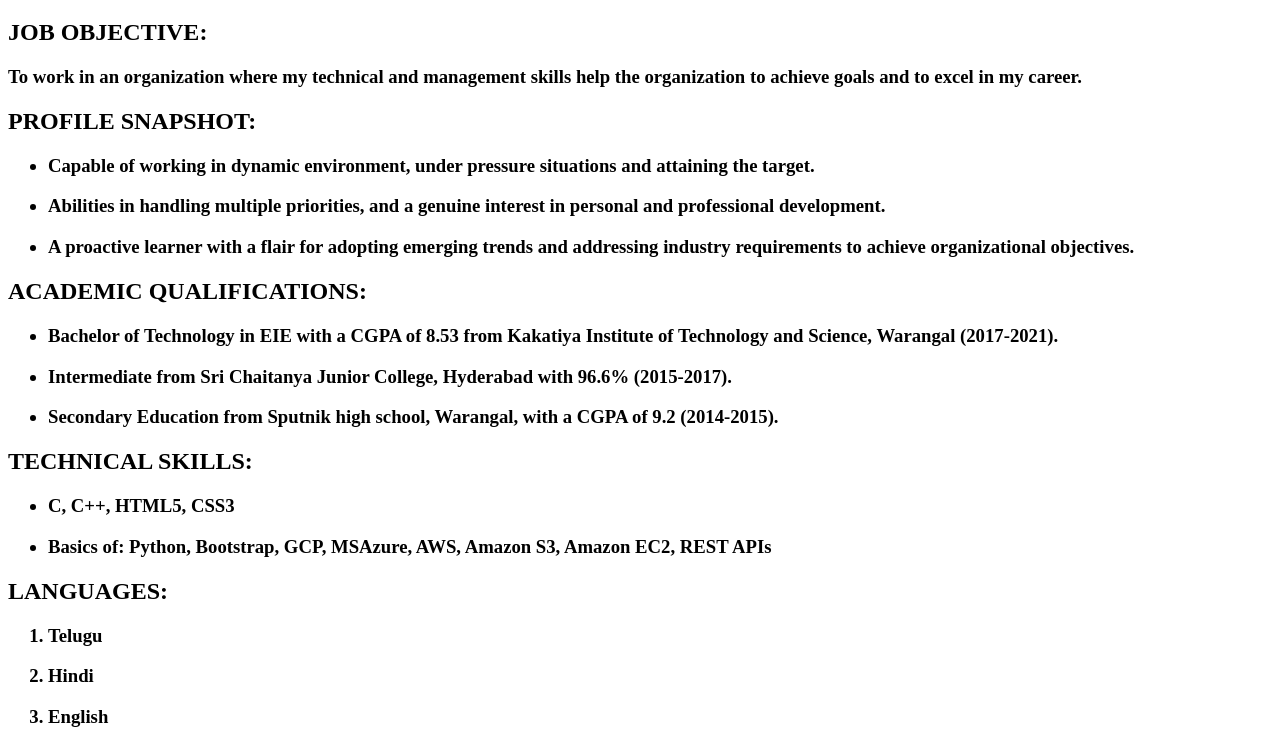
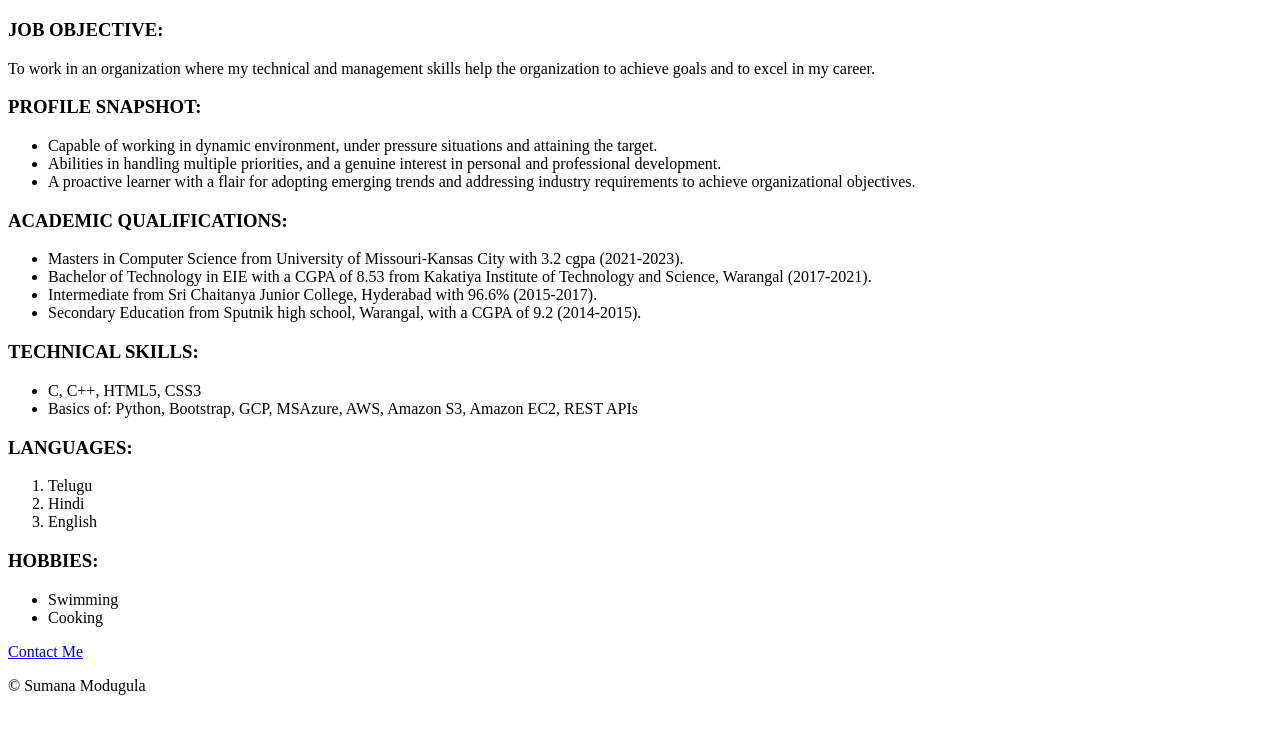
Before and after one commit to modugulasumana/resume, a plain HTML site: page index.html in a window 1280 px wide. Shown: the part 61-800 px from the top of the page. Drawn offline with Linux system fonts and the light colour scheme.

Commit message:
Update index.html

```diff
--- a/index.html
+++ b/index.html
@@ -7,45 +7,45 @@
 <body>
     <h1>RESUME</h1>
     </hr >
-    <h2>JOB OBJECTIVE:</h2>
-    <h3>To work in an organization where my technical and management skills help the organization
-        to achieve goals and to excel in my career.</h3>
-    <h2>PROFILE SNAPSHOT:</h2>
+    <h3>JOB OBJECTIVE:</h3>
+    To work in an organization where my technical and management skills help the organization
+        to achieve goals and to excel in my career.
+    <h3>PROFILE SNAPSHOT:</h3>
     <ul>
-        <h3><li>Capable of working in dynamic environment, under pressure situations and attaining the target.</li></h3>
-        <h3><li> Abilities in handling multiple priorities, and a genuine interest in personal and
-        professional development.</li></h3>
-        <h3><li>A proactive learner with a flair for adopting emerging trends and addressing industry requirements to achieve organizational objectives.</li></h3>
+        <li>Capable of working in dynamic environment, under pressure situations and attaining the target.</li>
+        <li> Abilities in handling multiple priorities, and a genuine interest in personal and
+        professional development.</li>
+        <li>A proactive learner with a flair for adopting emerging trends and addressing industry requirements to achieve organizational objectives.</li>
     </ul>
-    <h2>ACADEMIC QUALIFICATIONS:</h2>
+    <h3>ACADEMIC QUALIFICATIONS:</h3>
     <ul>
-        <h3><li> Bachelor of Technology in EIE with a CGPA of 8.53 from
-        Kakatiya Institute of Technology and Science, Warangal (2017-2021).</li></h3>
-        <h3><li>Intermediate from Sri Chaitanya Junior College, Hyderabad with 96.6% (2015-2017).</li></h3>
-        <h3><li>Secondary Education from Sputnik high school, Warangal, with a CGPA of 9.2
-        (2014-2015).</li></h3>
+        <li>Masters in Computer Science from University of Missouri-Kansas City with 3.2 cgpa (2021-2023).</li>
+        <li> Bachelor of Technology in EIE with a CGPA of 8.53 from
+        Kakatiya Institute of Technology and Science, Warangal (2017-2021).</li>
+        <li>Intermediate from Sri Chaitanya Junior College, Hyderabad with 96.6% (2015-2017).</li>
+        <li>Secondary Education from Sputnik high school, Warangal, with a CGPA of 9.2
+        (2014-2015).</li>
     </ul>
-    <h2>TECHNICAL SKILLS:</h2>
+    <h3>TECHNICAL SKILLS:</h3>
     <ul>
-        <h3><li>C, C++, HTML5, CSS3</li></h3>
-        <h3><li>Basics of: Python, Bootstrap, GCP, MSAzure, AWS, Amazon S3, Amazon EC2, REST APIs</li></h3>
+        <li>C, C++, HTML5, CSS3</li>
+        <li>Basics of: Python, Bootstrap, GCP, MSAzure, AWS, Amazon S3, Amazon EC2, REST APIs</li>
     </ul>
-    <h2>LANGUAGES:</h2>
+    <h3>LANGUAGES:</h3>
     <ol>
-        <h3><li>Telugu</li></h3>
-        <h3><li>Hindi</li></h3>
-        <h3><li>English</li></h3>
+        <li>Telugu</li>
+        <li>Hindi</li>
+        <li>English</li>
     </ol>
-    <h2>HOBBIES:</h2>
+    <h3>HOBBIES:</h3>
     <ul>
-        <h3><li>Swimming</li></h3>
-        <h3><li>Cooking</li></h3>
+        <li>Swimming</li>
+        <li>Cooking</li>
     </ul>
     <a href="./contact.html">Contact Me</a>
      <footer>
         <p>© Sumana Modugula</p>
     </footer>
 
-
 </body>
 </html>
```
